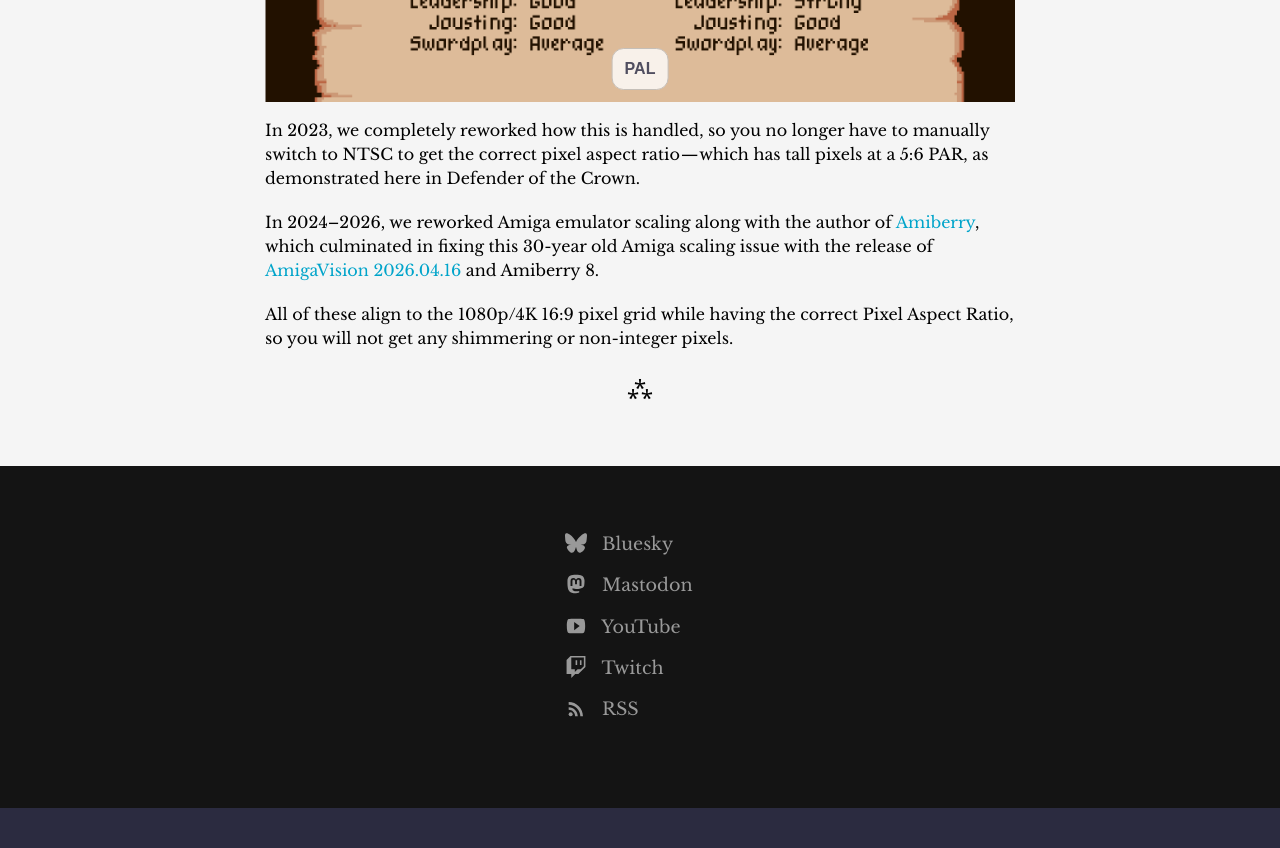
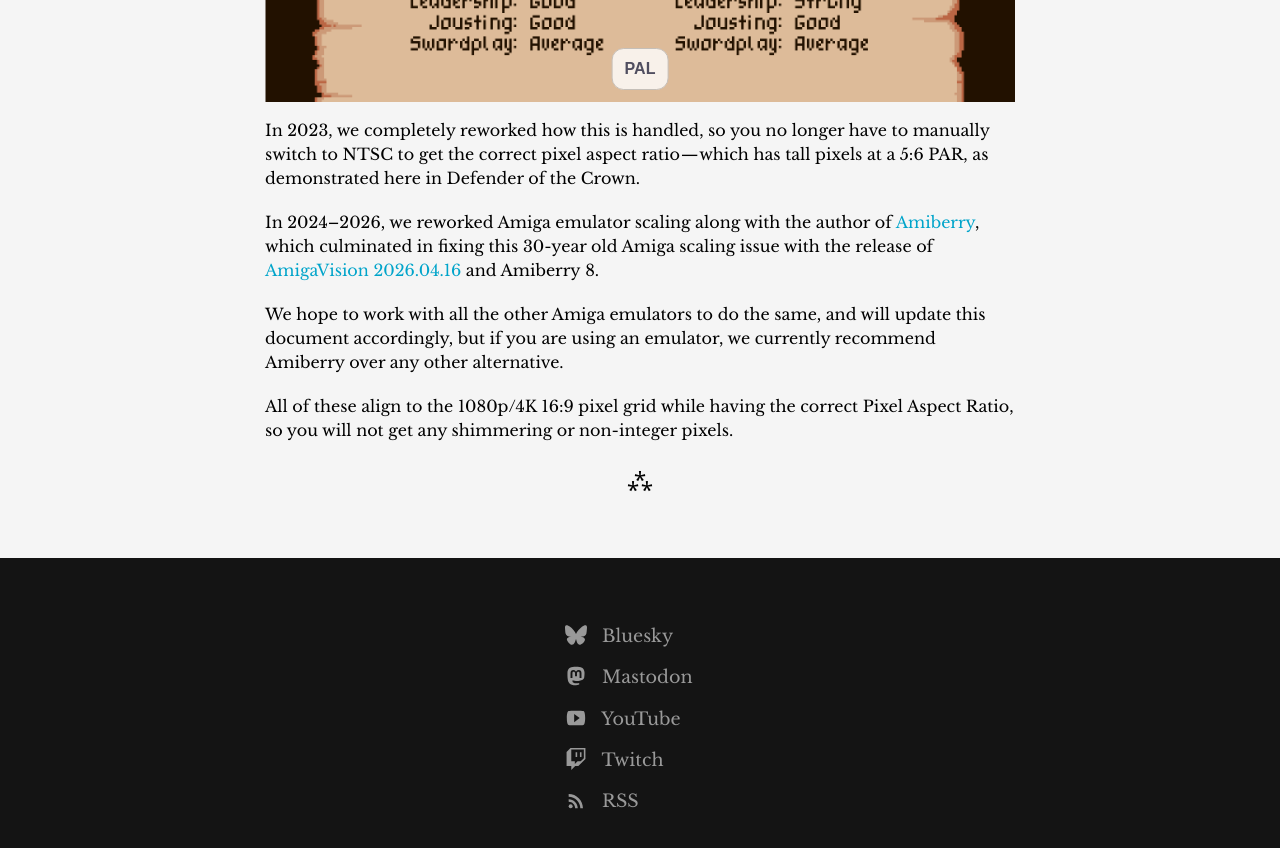
Before and after one commit to amigavision/amigavision.github.io, a Jekyll site: the page built from ntsc.md, in a window 1280 px wide and 900 px high, scrolled down 800 px. Shown: the top 848 px of the window. Built offline with Jekyll 4.4.1, drawn with Linux system fonts in a browser that asks for light colours; before the commit the page ends 1608 px from its top, so only the background shows below that.

Commit message:
Another note on Amiberry

```diff
--- a/ntsc.md
+++ b/ntsc.md
@@ -22,6 +22,8 @@
 In 2023, we completely reworked how this is handled, so you no longer have to manually switch to NTSC to get the correct pixel aspect ratio — which has tall pixels at a 5:6 PAR, as demonstrated here in Defender of the Crown.
 
 In 2024&ndash;2026, we reworked Amiga emulator scaling along with the author of [Amiberry](https://amiberry.com), which culminated in fixing this 30-year old Amiga scaling issue with the release of [AmigaVision 2026.04.16](/2026.04.16) and Amiberry 8.
+
+We hope to work with all the other Amiga emulators to do the same, and will update this document accordingly, but if you are using an emulator, we currently recommend Amiberry over any other alternative.
 
 All of these align to the 1080p/4K 16:9 pixel grid while having the correct Pixel Aspect Ratio, so you will not get any shimmering or non-integer pixels.
 
```
